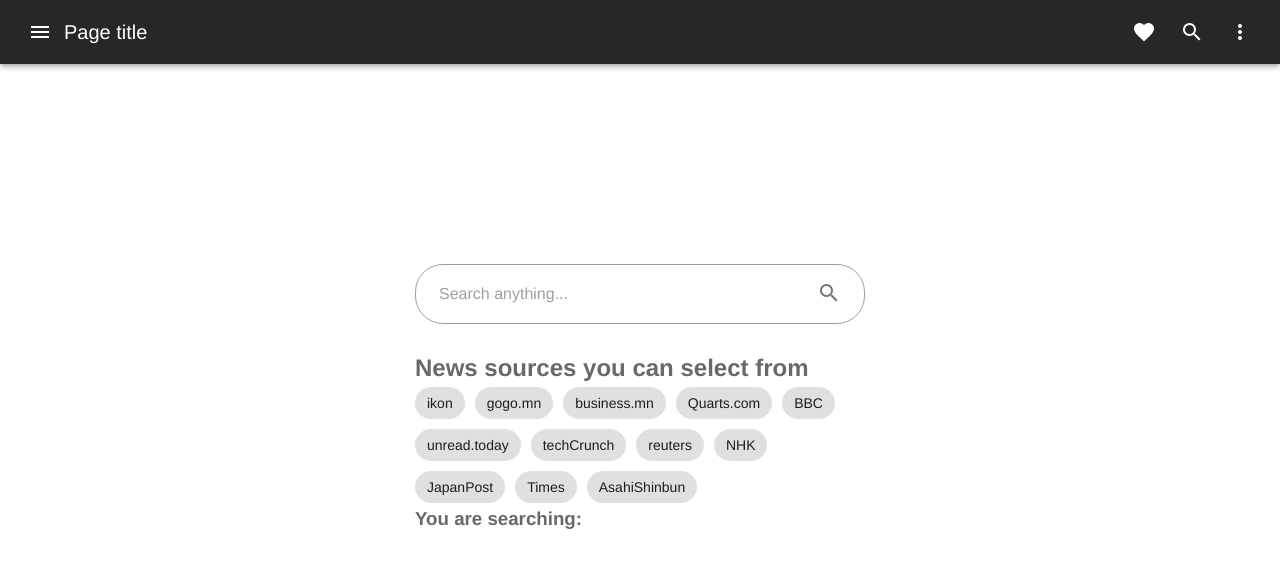
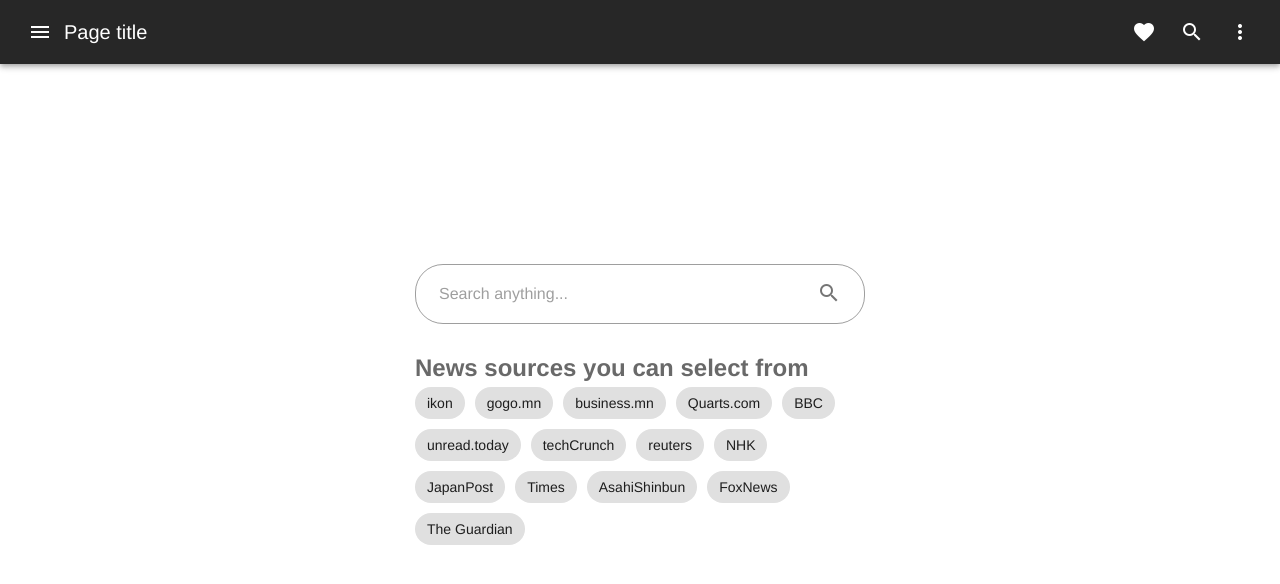
Before and after one commit to Azjargal13/handy-news, a Vue app: page / in a window 1280 px wide. Shown: the top 584 px of the page. Built offline with nearby package versions, Linux system fonts and the light colour scheme.

Commit message:
improving searching and showing function

```diff
--- a/src/components/main/SearchComp.vue
+++ b/src/components/main/SearchComp.vue
@@ -26,11 +26,16 @@
         <!-- After selecting choices-->
         <div v-show="!initShowSrc">
           <h2>Matching news sources from search input:</h2>
-          <v-chip v-for="src in filteredSrc" :key="src.id" class="selectedSrc">
+          <v-chip
+            v-for="src in filteredSrc"
+            :key="src.id"
+            class="selectedSrc"
+            @click="selectedSrc(src)"
+          >
             {{ src }}
           </v-chip>
         </div>
-        <h3>You are searching: {{ searchText }}</h3>
+        <h3 v-show="showSelected">You are selected: {{ searchText }}</h3>
       </div>
     </div>
   </div>
@@ -47,6 +52,7 @@
   private searchText: string = "";
   private filteredSrc: Array<string> = [];
   private initShowSrc: boolean = true;
+  private showSelected: boolean = false;
   private newsSrc: Array<string> = [
     "ikon",
     "gogo.mn",
@@ -59,7 +65,9 @@
     "NHK",
     "JapanPost",
     "Times",
-    "AsahiShinbun"
+    "AsahiShinbun",
+    "FoxNews",
+    "The Guardian"
   ];
   constructor() {
     super();
@@ -83,6 +91,12 @@
       return this.filteredSrc;
     }
   }
+  private selectedSrc(srcValue: any) {
+    this.showSelected = true;
+    var selectedSrc: Array<string> = [];
+    selectedSrc.push(srcValue);
+    // show selected value in there!!
+  }
   mounted() {}
 }
 </script>
```
